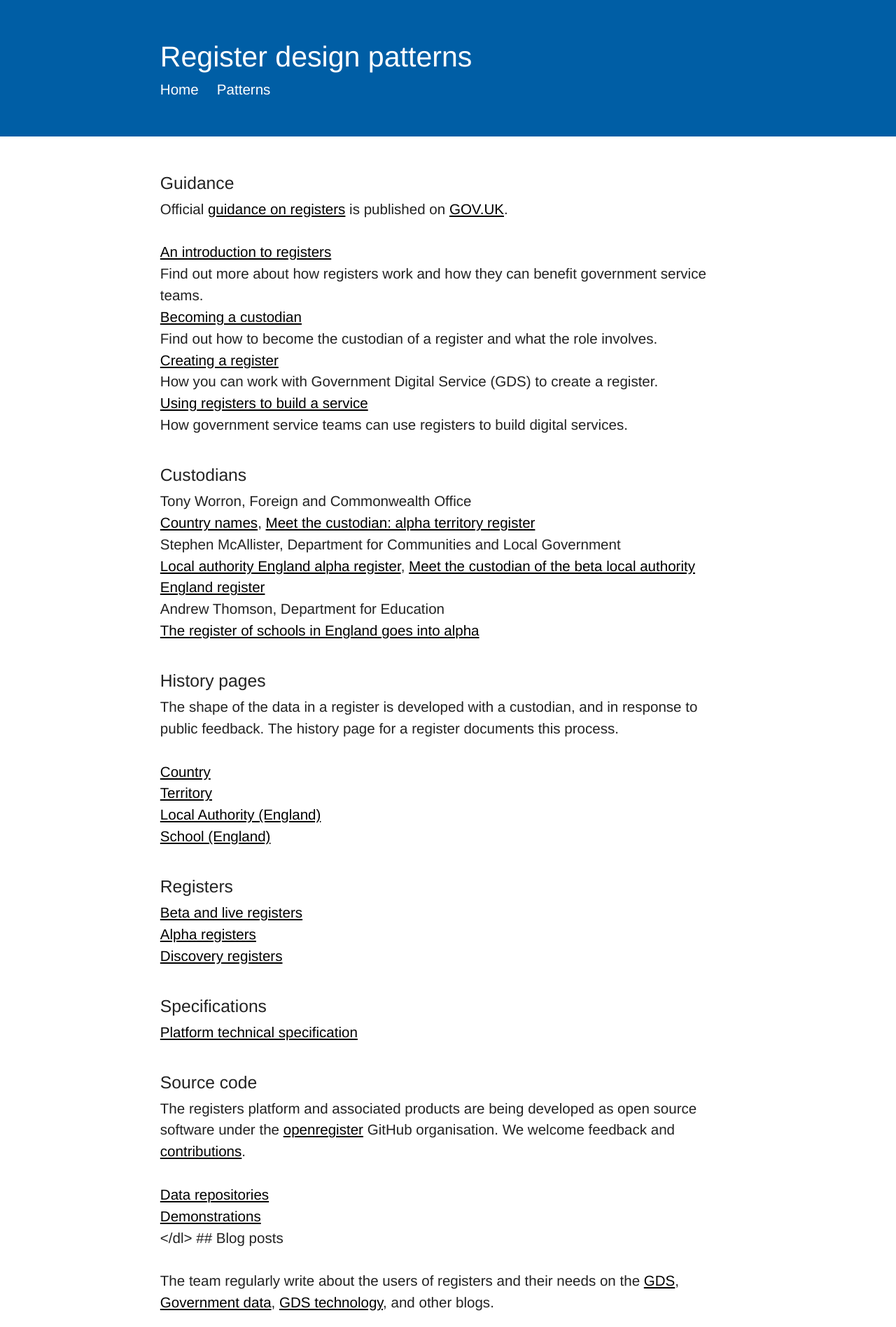
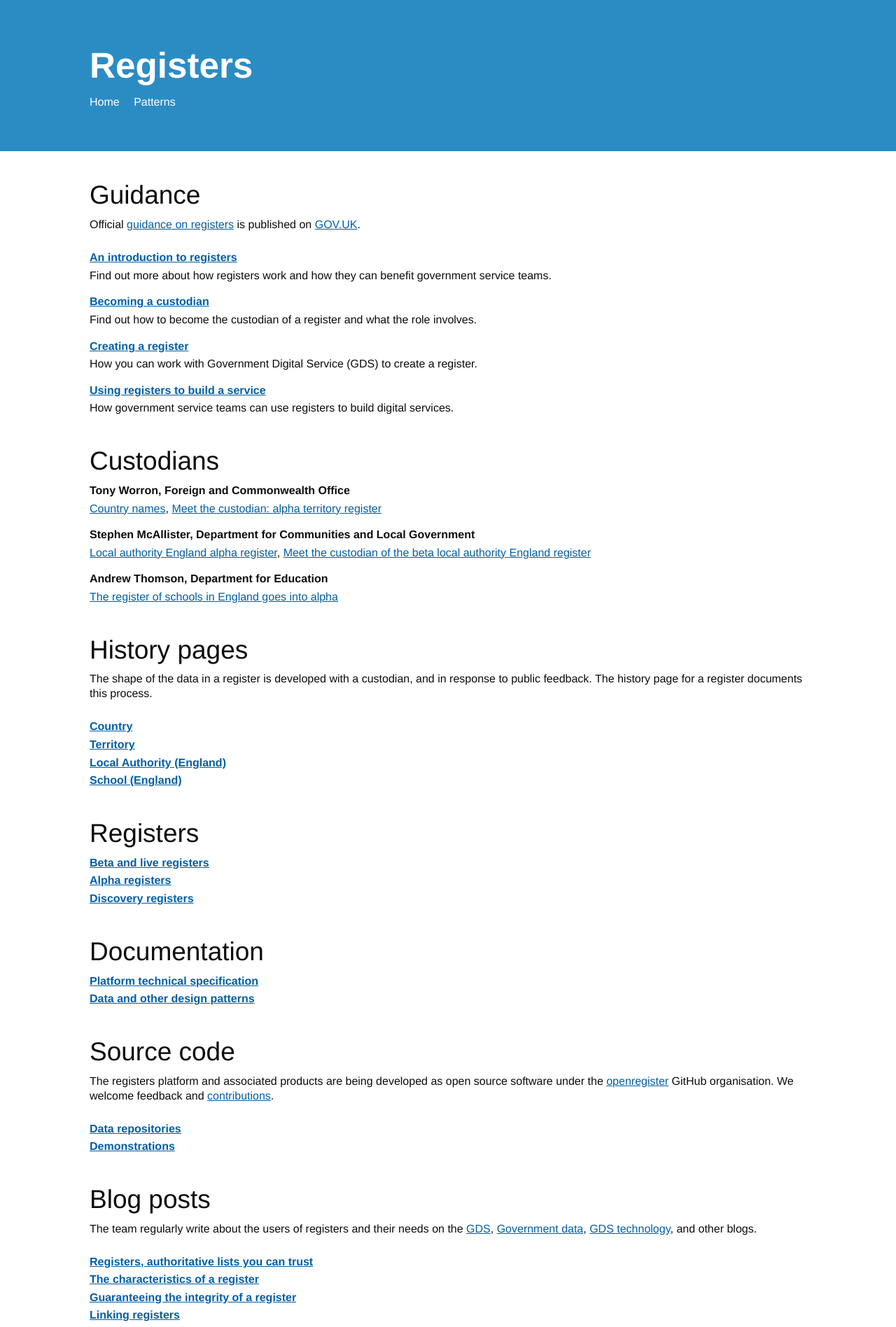
Before and after one commit to openregister/www.openregister.org, a Jekyll site: the page built from index.md, in a window 1280 px wide. Shown: the top 1896 px of the page at 70% size. Built offline with Jekyll 4.4.1, drawn with Linux system fonts in a browser that asks for light colours; some of the changed text lies outside the part shown.

Commit message:
Redirect and CSS fixing

```diff
--- a/_config.yml
+++ b/_config.yml
@@ -1,5 +1,5 @@
-title: Register design patterns
-baseurl: "/register-design-patterns" # the subpath of your site, e.g. /blog
+title: Registers
+#baseurl: "/register-design-patterns" # the subpath of your site, e.g. /blog
 
 # Build settings
 markdown: kramdown
--- a/css/main.css
+++ b/css/main.css
@@ -1,9 +1,12 @@
 html {
-  font-size: 125%;
   font-family: "Helvetica Neue", Helvetica, Roboto, Arial, sans-serif;
-  line-height: 1.5;
-  color: #222;
-  font-size: calc(112.5% + 0.2vw)
+  text-rendering: optimizeLegibility;
+  font-style: normal;
+  color: #0B0C0C;
+  font-size: 1rem;
+  line-height: 1.6;
+  line-height: 1.31579;
+  -webkit-font-smoothing: antialiased;
 }
 
 * {
@@ -19,15 +22,17 @@ body, br, li, dt, dd, th, td, option {
 }
 
 .page_inner {
-    max-width:40em;
+    max-width: 80%;
+    width: 100%;
     clear:both;
     margin:0 auto;
-    padding:0.5em;
 }
 
 header {
-  background-color:#005EA5;
-  padding: 2em; /* adjusts for leftover bottom margin of children */
+  background-color:#2b8cc4;
+  padding-top: 60px;
+  padding-bottom: 60px;
+  margin-bottom: 30px;
 }
 
 header a {
@@ -45,11 +50,15 @@ h1, h2, h3 {
 }
 
 body > header h1 {
-  font-weight: normal;
+  font-weight: bold;
+  font-size:3.2rem;
+  margin-bottom: 0.5rem;
 }
 
 h2 {
-    font-size:1.2rem;
+    font-size: 2.3125rem;
+    line-height: 1.4;
+    margin-top:2.3125rem;
     font-weight:normal;
 }
 h2 + * {
@@ -86,6 +95,39 @@ img {
     max-width:100%;
 }
 
+p {
+  color: #0B0C0C;
+  margin-top:0.3125em;
+  margin-bottom:1.25em;
+  font-size: 1em;
+}
+
+a,
+a:visited {
+  color:#005EA5;
+}
+
+dl {
+  margin-bottom: 0.3rem;
+  font-size: 1rem;
+  line-height: 1.6;
+  list-style-position: outside;
+  margin-bottom: 1.25rem;
+}
+
+dt {
+  font-weight: bold;
+}
+
+dd {
+  margin-bottom: 0.75rem;
+}
+
+iframe {
+  width: 100%;
+  max-width: 560px;
+}
+
 footer {
   background-color:#dee0e2;
 }
--- a/index.md
+++ b/index.md
@@ -1,15 +1,15 @@
 ---
 layout: page
-redirect_from: "/benfits"
-redirect_from: "/demos"
-redirect_from: "/developer"
-redirect_from: "/running-registers"
-redirect_from: "/using-registers"
-redirect_from: "/composition-of-registers"
-redirect_from: "/how-registers-work"
-redirect_from: "/list_of_registers"
+redirect_from:
+  - /benfits
+  - /demos
+  - developer
+  - /running-registers
+  - /using-registers
+  - /composition-of-registers
+  - /how-registers-work
+  - /list_of_registers
 ---
-
 
 ## Guidance
 
@@ -65,9 +65,10 @@ Official <a href="https://www.gov.uk/government/collections/registers-guidance">
 <dt><a href="/registers/discovery">Discovery registers</a></dt>
 </dl>
 
-## Specifications
+## Documentation
 <dl>
 <dt><a href="https://openregister.github.io/specification/">Platform technical specification</a></dt>
+<dt><a href="/patterns/">Data and other design patterns</a></dt>
 </dl>
 
 ## Source code
@@ -75,10 +76,8 @@ Official <a href="https://www.gov.uk/government/collections/registers-guidance">
 <p>The registers platform and associated products are being developed as open source software under the <a href="https://github.com/openregister">openregister</a> GitHub organisation.
 We welcome feedback and <a href="https://github.com/alphagov/styleguides/blob/master/pull-requests.md">contributions</a>.</p>
 <dl>
-    <dt>
-    <a href="https://github.com/openregister?utf8=%E2%9C%93&q=-data">Data repositories</a>
-    <dt>
-    <a href="https://github.com/openregister?utf8=%E2%9C%93&q=-demo">Demonstrations</a></dt>
+<dt><a href="https://github.com/openregister?utf8=%E2%9C%93&q=-data">Data repositories</a></dt>
+<dt><a href="https://github.com/openregister?utf8=%E2%9C%93&q=-demo">Demonstrations</a></dt>
 </dl>
 
 
@@ -90,7 +89,7 @@ We welcome feedback and <a href="https://github.com/alphagov/styleguides/blob/ma
 <a href="https://gdstechnology.blog.gov.uk">GDS technology</a>, and other blogs.</p>
 <dl>
 <dt><a href="https://gds.blog.gov.uk/2015/09/01/registers-authoritative-lists-you-can-trust/">Registers, authoritative lists you can trust</a></dt>
-<dt><a href="https://gds.blog.gov.uk/2015/10/13/the-characteristics-of-a-register/">The characteristics of a register</a>
+<dt><a href="https://gds.blog.gov.uk/2015/10/13/the-characteristics-of-a-register/">The characteristics of a register</a></dt>
 <dt><a href="https://gdstechnology.blog.gov.uk/2015/10/13/guaranteeing-the-integrity-of-a-register/">Guaranteeing the integrity of a register</a></dt>
 <dt><a href="https://gds.blog.gov.uk/2015/12/16/linking-registers/">Linking registers</a></dt>
 <dt><a href="https://gds.blog.gov.uk/2015/11/03/making-data-a-public-asset-through-infrastructure/">Making data a public asset through infrastructure</a></dt>
@@ -107,6 +106,7 @@ We welcome feedback and <a href="https://github.com/alphagov/styleguides/blob/ma
 <dt><a href="https://data.blog.gov.uk/2016/07/19/writing-an-introduction-to-registers/">Writing an introduction to registers</a></dt>
 </dl>
 
+
 ## Demos
 
 <dl>
@@ -116,6 +116,7 @@ We welcome feedback and <a href="https://github.com/alphagov/styleguides/blob/ma
 <dt><a href="http://openregister-food-ratings-demo.herokuapp.com/">Food premises ratings</a></dt>
 <dd><a href="https://github.com/openregister/food-ratings-demo">Python/Flask application</a> used during the discovery of potential food premises and ratings registers.</dd>
 </dl>
+
 
 ## Presentations
 <dl>
@@ -131,7 +132,3 @@ We welcome feedback and <a href="https://github.com/alphagov/styleguides/blob/ma
 <iframe width="560" height="315" src="https://www.youtube.com/embed/qR79NsxpcbY" frameborder="0" allowfullscreen></iframe>
 </dd>
 </dl>
-
-</div>
-</div>
-</section>
```
